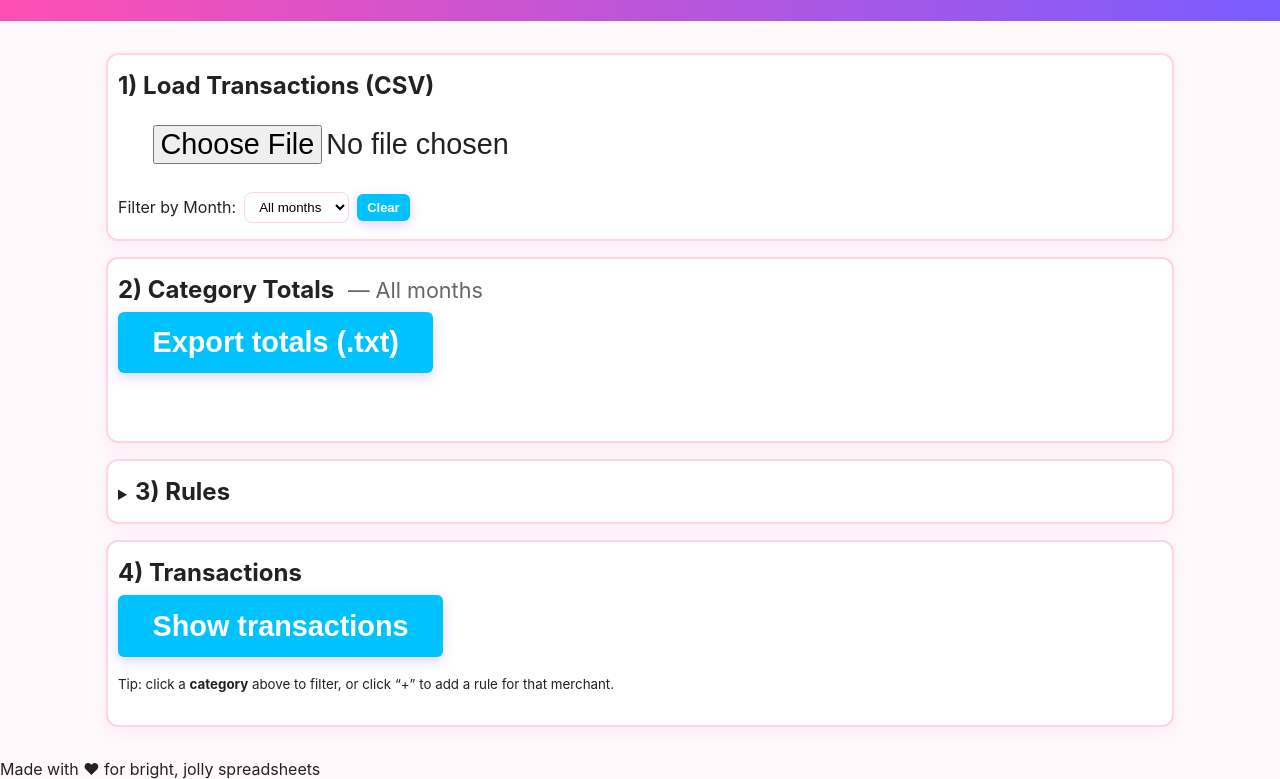
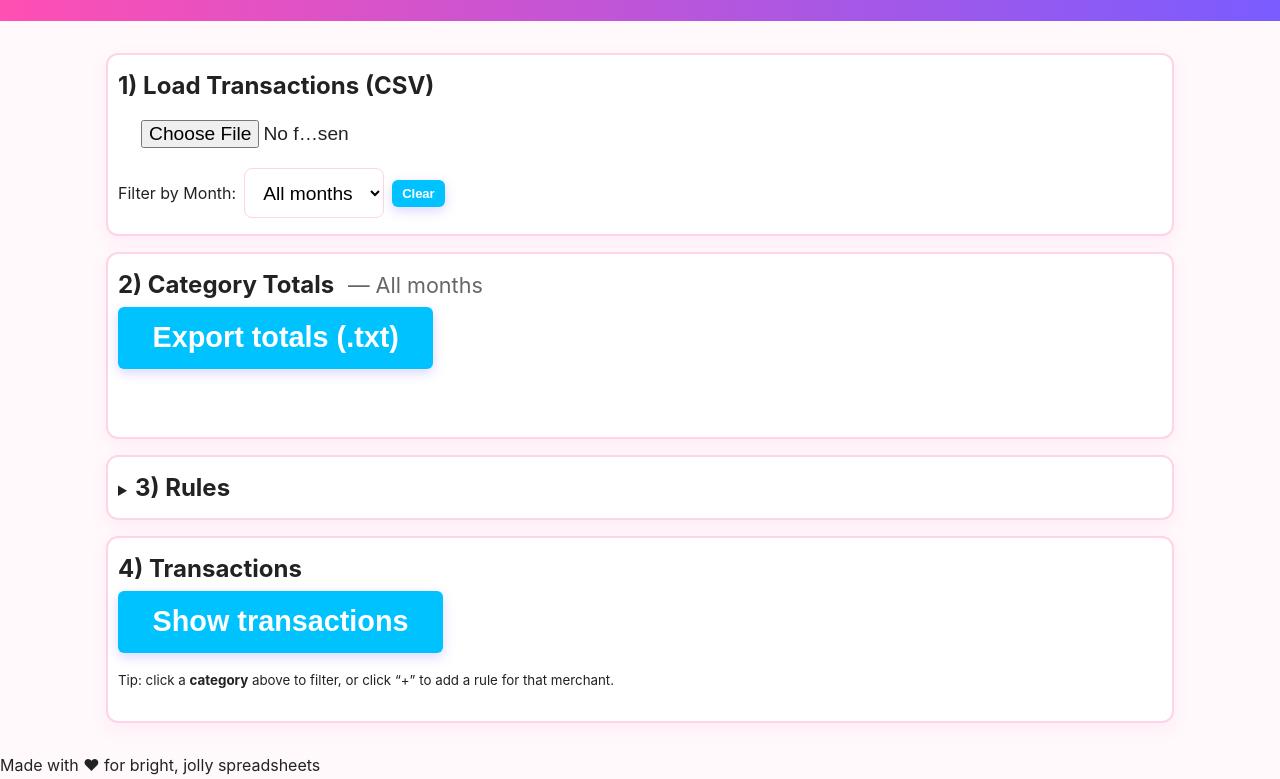
Before and after one commit to Chasapps/Spend-Light-Credit-Card-Spending-, a plain HTML site: page Index.html in a window 1280 px wide. Shown: the part 94-873 px from the top of the page. Drawn offline with nearby package versions, Linux system fonts and the light colour scheme.

Commit message:
Update style.css

```diff
--- a/style.css
+++ b/style.css
@@ -261,6 +261,23 @@ input[type="file"] {
   font-size: calc(var(--btn-font-size) * 1.8);
   padding: calc(var(--btn-padding-y) * 1.4) calc(var(--btn-padding-x) * 1.6);
 }
+/* Increase Choose File button */
+input[type="file"] {
+  font-size: 1.2rem;      /* increase text size */
+  padding: 10px 14px;     /* add internal padding */
+  height: 50px;           /* increase height */
+  width: 260px;           /* optional: widen it */
+  border-radius: 8px;     /* rounded corners */
+}
+
+/* Increase Month dropdown */
+#monthFilter {
+  font-size: 1.2rem;
+  padding: 10px 14px;
+  height: 50px;
+  width: auto;            /* or set a specific width like 180px */
+  border-radius: 8px;
+}
 
 /* Hover effect for elegance */
 button:hover,
```
